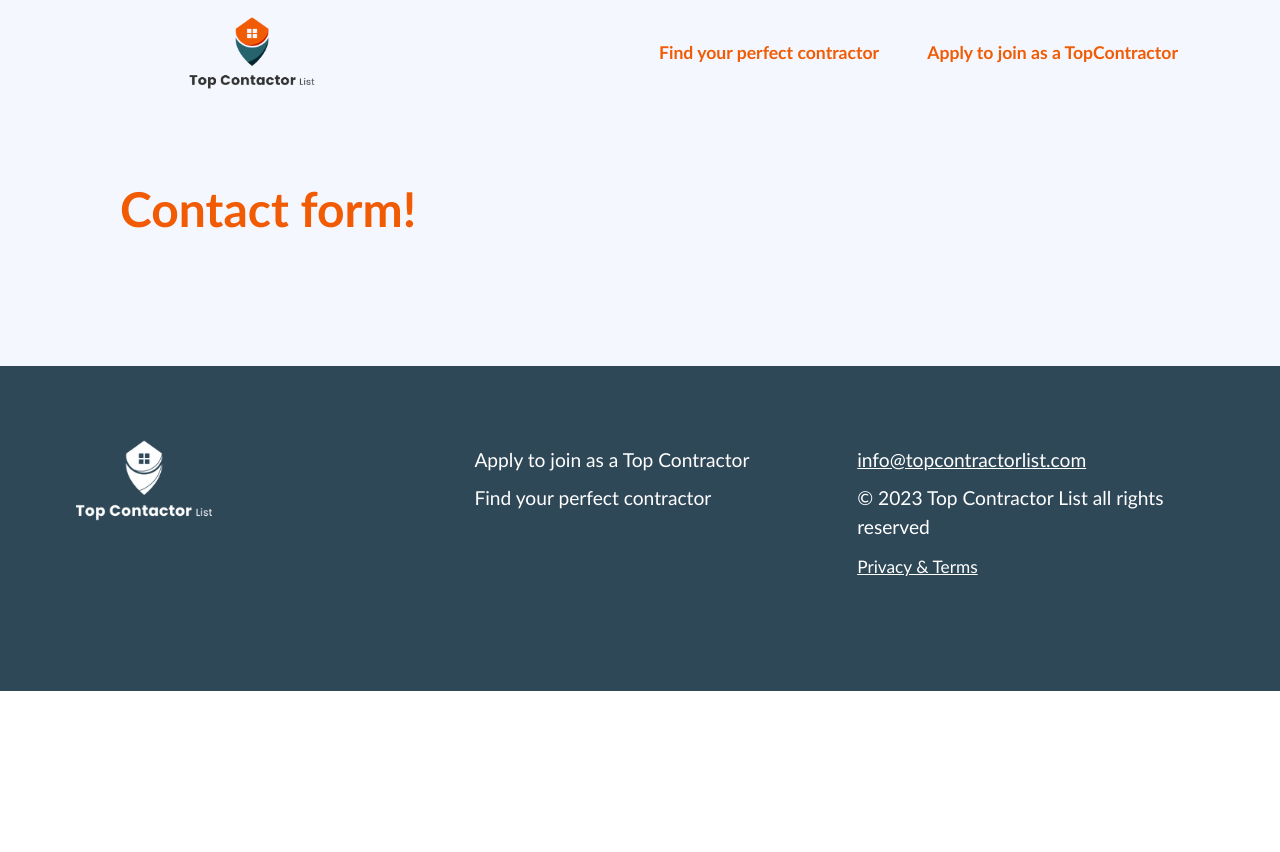
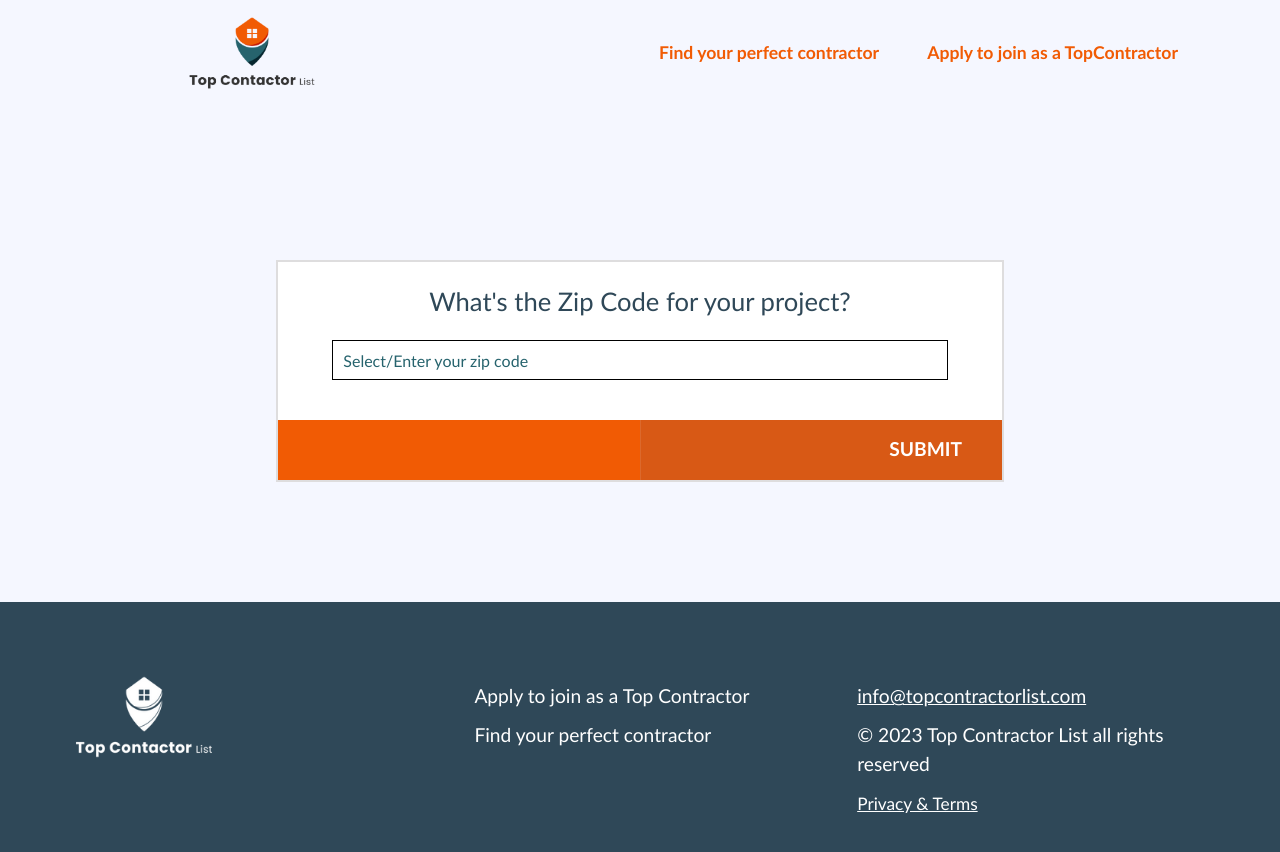
Before and after one commit to ivolevy/top-contactor-react, a React (Create React App) app: page /Contact-form in a window 1280 px wide. Shown: the top 852 px of the page. Before the commit the page ends 800 px from the top, so only its background shows below. Built offline with nearby package versions, Linux system fonts and the light colour scheme.

Commit message:
adding form

```diff
--- /dev/null
+++ b/src/assets/styles/ServiceFC.css
@@ -0,0 +1,71 @@
+:root{
+    --color_org: rgb(241, 91, 4);
+    --color_cls: rgba(47, 72, 88, 1);
+    --color_eee: rgba(234,239,243,.66);
+    --color_gold: #fbbc04;
+    --color_similblack: rgba(61, 61, 61, 1);
+    --color_lightblue: rgba(245,247,255,1);
+    --color_bordergray: #deddde;
+  }
+
+.serviceForm{
+    padding: 120px;
+    padding-top: 260px;
+    background-color: var(--color_lightblue) !important;
+}
+
+.service{
+    background-color: #fff;
+    border: 2px solid var(--color_bordergray);
+    margin: 0 auto;
+    width: 70%;
+    height: auto;
+    text-align: center;
+}
+
+.servicesTitle{
+    font-size: 1.6em;
+    margin-top: 20px;
+}
+
+.input{
+    width: 85%;
+    height: 40px;
+    background-color: transparent !important;
+    border: 1px solid black;
+    border-radius: 0px;
+}
+
+.divButton{
+    margin-top: 40px;
+    width: 100%;
+    height: 60px;
+    background-color: red;
+    display: flex;
+    flex-direction: row;
+}
+
+.leftButton{
+    width: 50%;
+    height: 100%;
+    background-color: var(--color_org);
+}
+
+.rightButton{
+    width: 50%;
+    height: 100%;
+    background-color: #d85915;
+    text-align: end;
+    border: none;
+    border-left: 1px solid rgba(255, 255, 255, .1);
+}
+
+.buttonText{
+    color: #fff;
+    font-weight: 600;
+    margin-top: 15px;
+    margin-right: 40px;
+    font-size: 1.2em;
+    background-color: transparent;
+    border: none;
+}
--- a/src/components/ServiceFC.js
+++ b/src/components/ServiceFC.js
@@ -1,14 +1,64 @@
-import React from 'react';
+import React, { useState } from 'react';
+import { useNavigate } from 'react-router-dom';
 import '../assets/styles/Styles.css';
-import '../assets/styles/Thanks.css';
+import '../assets/styles/ServiceFC.css';
 
 const ServiceForm = () => {
+  const [step, setStep] = useState(1);
+  const navigate = useNavigate(); // Obtén la función de navegación
+
+  const nextStep = () => {
+    if (step === 3) {
+      // Si es la última parte del formulario, redirige a '/Thank-you'
+      navigate('/Thank-you');
+    } else {
+      setStep(step + 1);
+    }
+  };
+
+  const renderFormSection = () => {
+    switch (step) {
+      case 1:
+        return (
+          <div className='service'>
+            <p className='servicesTitle'>What's the Zip Code for your project?</p>
+            <form className='form'>
+              <input className='input' type="text" name="name" placeholder='Select/Enter your zip code'/>
+            </form>
+            <div className='divButton'>
+              <div className='leftButton'></div>
+              <button className='rightButton' onClick={nextStep}>
+                <p className='buttonText'>SUBMIT</p>
+              </button>
+            </div>
+          </div>
+        );
+      case 2:
+        return (
+          <div>
+            <h2>Segunda Parte del Formulario</h2>
+            {/* Campos de la segunda parte */}
+            <button onClick={nextStep}>Avanzar</button>
+          </div>
+        );
+      case 3:
+        return (
+          <div>
+            <h2>Tercera Parte del Formulario</h2>
+            {/* Campos de la tercera parte */}
+            <button onClick={nextStep}>Avanzar</button>
+          </div>
+        );
+      default:
+        return null;
+    }
+  };
 
   return (
-    <section className='thanks'>
-    <h1 className='thanksTitle'>Contact form!</h1>
+    <section className='serviceForm'>
+      {renderFormSection()}
     </section>
   );
-}
+};
 
 export default ServiceForm;
```
